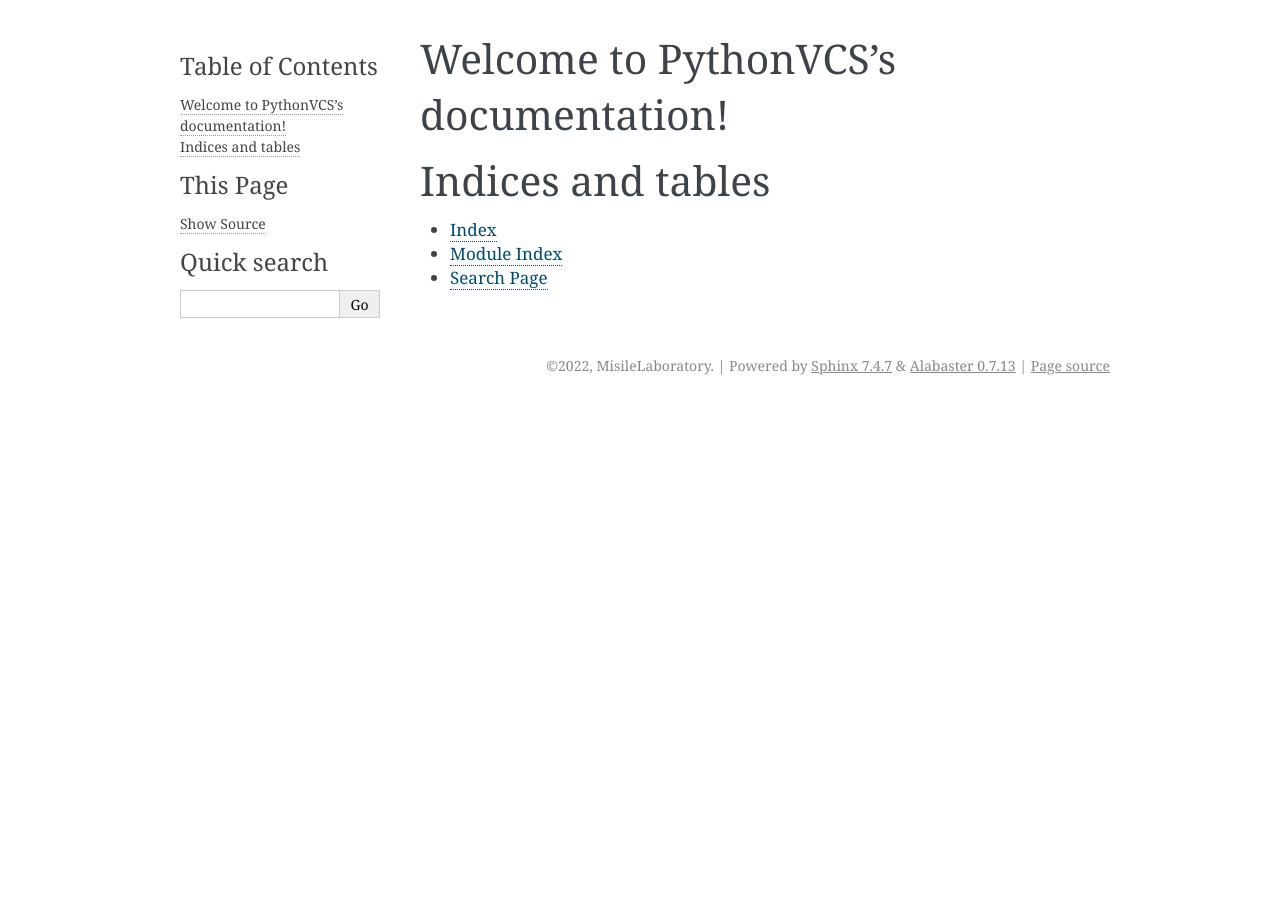
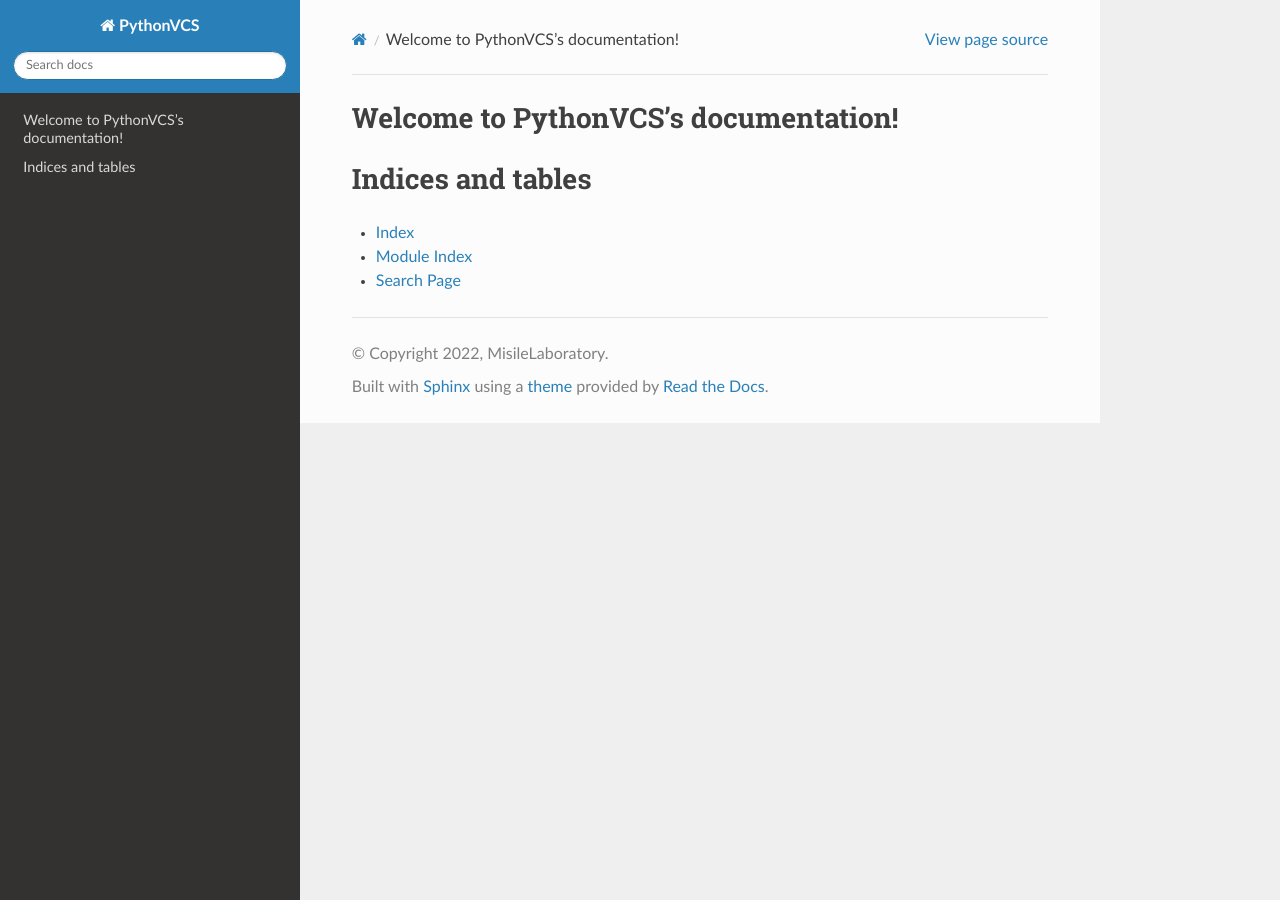
Before and after one commit to MisileLab/PythonVCS, a Sphinx documentation site: the page built from docs/index.rst, in a window 1280 px wide. Built offline with Sphinx 7.4.7 and the Read the Docs theme 2.0.0, drawn with Linux system fonts in a browser that asks for light colours.

Commit message:
maybe test

```diff
--- a/docs/conf.py
+++ b/docs/conf.py
@@ -47,7 +47,7 @@ exclude_patterns = ['_build', 'Thumbs.db', '.DS_Store']
 # The theme to use for HTML and HTML Help pages.  See the documentation for
 # a list of builtin themes.
 #
-html_theme = 'alabaster'
+html_theme = 'sphinx_rtd_theme'
 
 # Add any paths that contain custom static files (such as style sheets) here,
 # relative to this directory. They are copied after the builtin static files,
--- a/pyproject.toml
+++ b/pyproject.toml
@@ -12,6 +12,7 @@ requests = "^2.27.1"
 [tool.poetry.dev-dependencies]
 wheel = "^0.37.1"
 Sphinx = "^4.4.0"
+sphinx-rtd-theme = "^1.0.0"
 
 [build-system]
 requires = ["poetry-core>=1.0.0"]
```
Also changed, not shown: 2 other files.
